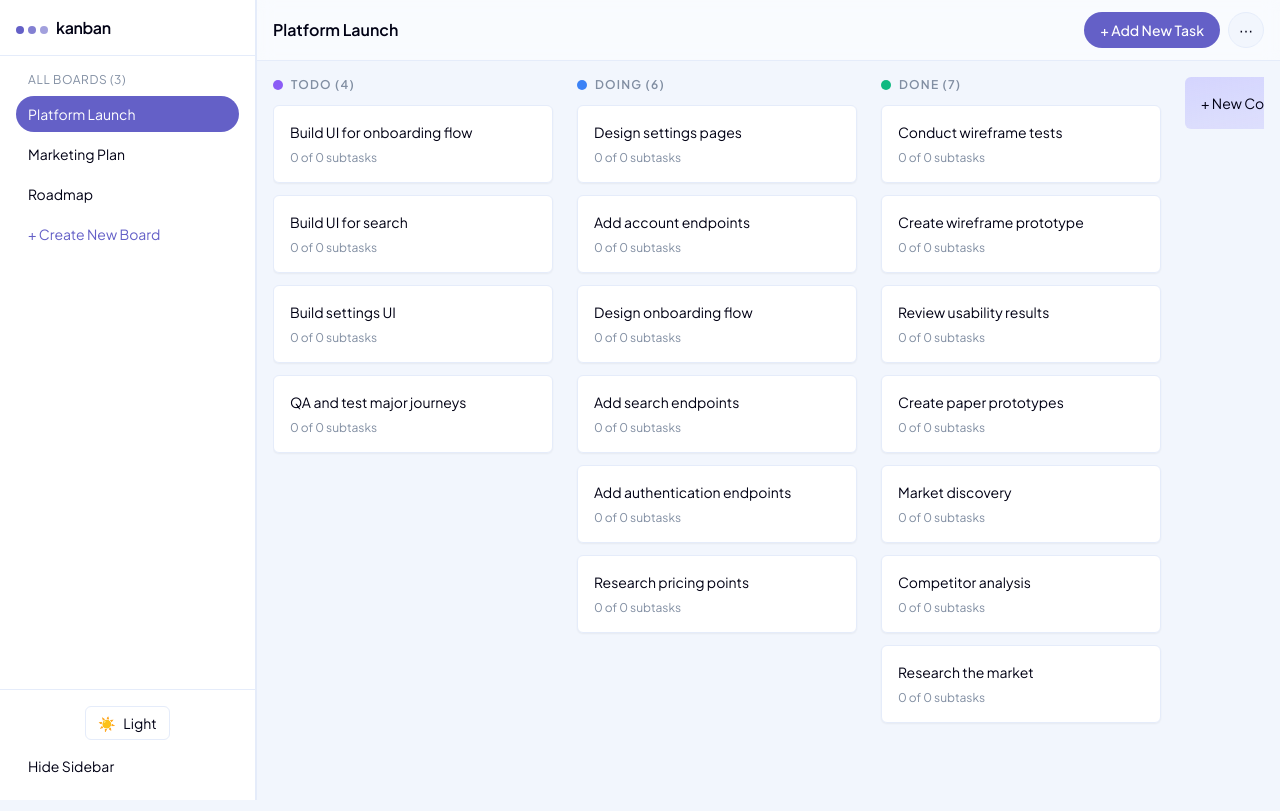
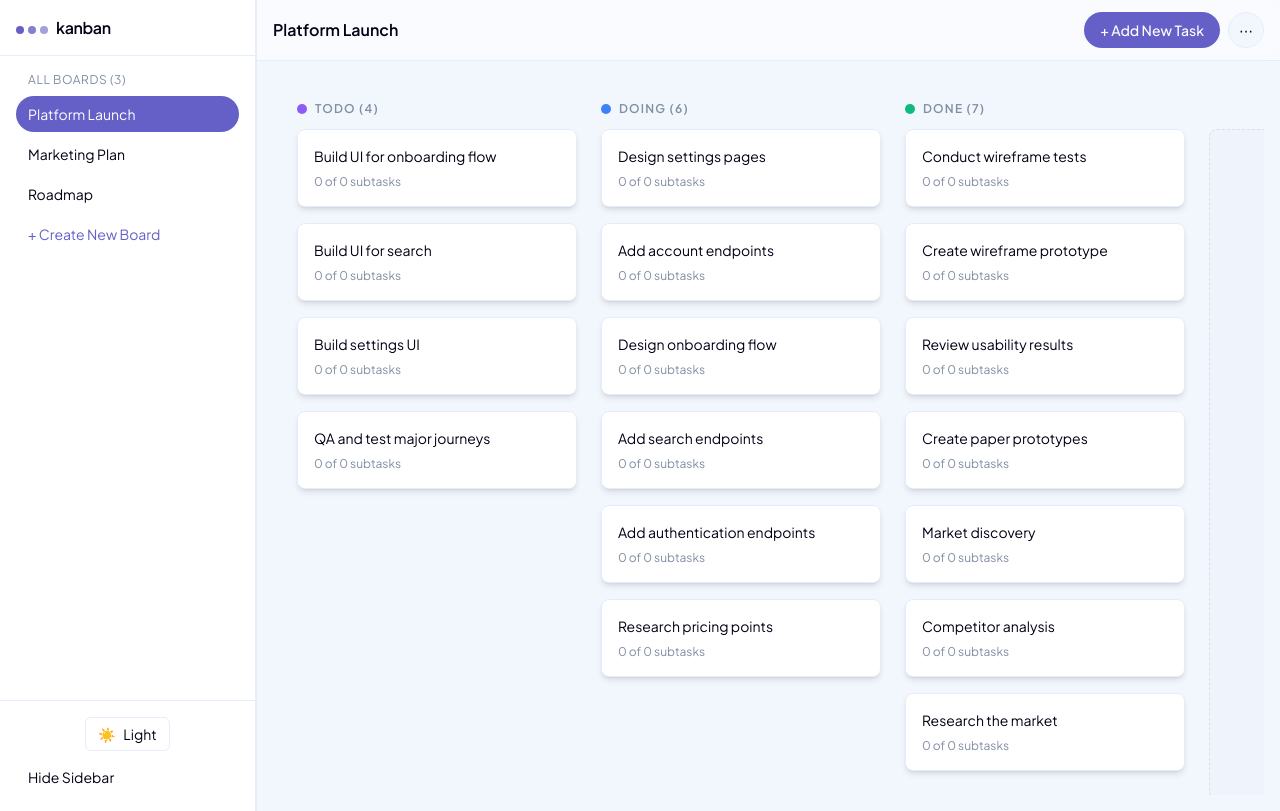
Before and after one commit to lokyiec/kanban-edge, a Vue app in the folder apps/kanban-web/: page /boards/platform-launch in a window 1280 px wide. Built offline with nearby package versions, Linux system fonts and the light colour scheme.

Commit message:
fix: add new column button height

```diff
--- a/apps/kanban-web/src/pages/Board.vue
+++ b/apps/kanban-web/src/pages/Board.vue
@@ -29,7 +29,8 @@ const colors = [
 
     <!-- Columns -->
     <div v-else class="h-full overflow-x-auto">
-      <div class="flex gap-6 pr-6">
+      <!-- board content area padding to match design -->
+      <div class="flex h-full gap-6 px-6 py-6">
         <div v-for="(col, i) in board?.columns" :key="col.id" class="min-w-[280px] flex-shrink-0">
           <div class="mb-3 flex items-center gap-2">
             <span class="h-2.5 w-2.5 rounded-full" :class="colors[i % colors.length]"></span>
@@ -37,19 +38,25 @@ const colors = [
               {{ col.title }} ({{ col.cards.length }})
             </h3>
           </div>
-          <div class="grid gap-3">
+          <div class="grid gap-4">
             <article
               v-for="card in col.cards"
               :key="card.id"
-              class="rounded-md bg-card p-4 text-sm shadow-sm border"
+              class="rounded-lg bg-card p-4 text-sm shadow-md border transition-shadow hover:shadow-lg"
             >
               {{ card.title }}
               <div class="mt-2 text-xs text-muted-foreground">0 of 0 subtasks</div>
             </article>
           </div>
         </div>
-        <button class="min-w-[280px] flex-shrink-0 self-start rounded-md bg-gradient-to-br from-accent/40 to-accent/20 p-4 text-left text-sm hover:from-accent/60">
-          + New Column
+        <!-- New Column placeholder matching design -->
+        <button
+          class="group min-w-[280px] h-full flex-shrink-0 self-stretch mt-7 rounded-lg border border-dashed border-muted-foreground/20 bg-muted/20 p-4 text-lg font-medium text-primary/70 transition-colors hover:bg-muted/30 hover:text-primary focus:outline-none focus-visible:ring-2 focus-visible:ring-ring"
+          type="button"
+        >
+          <div class="h-full w-full grid place-content-center">
+            + New Column
+          </div>
         </button>
       </div>
     </div>
```
